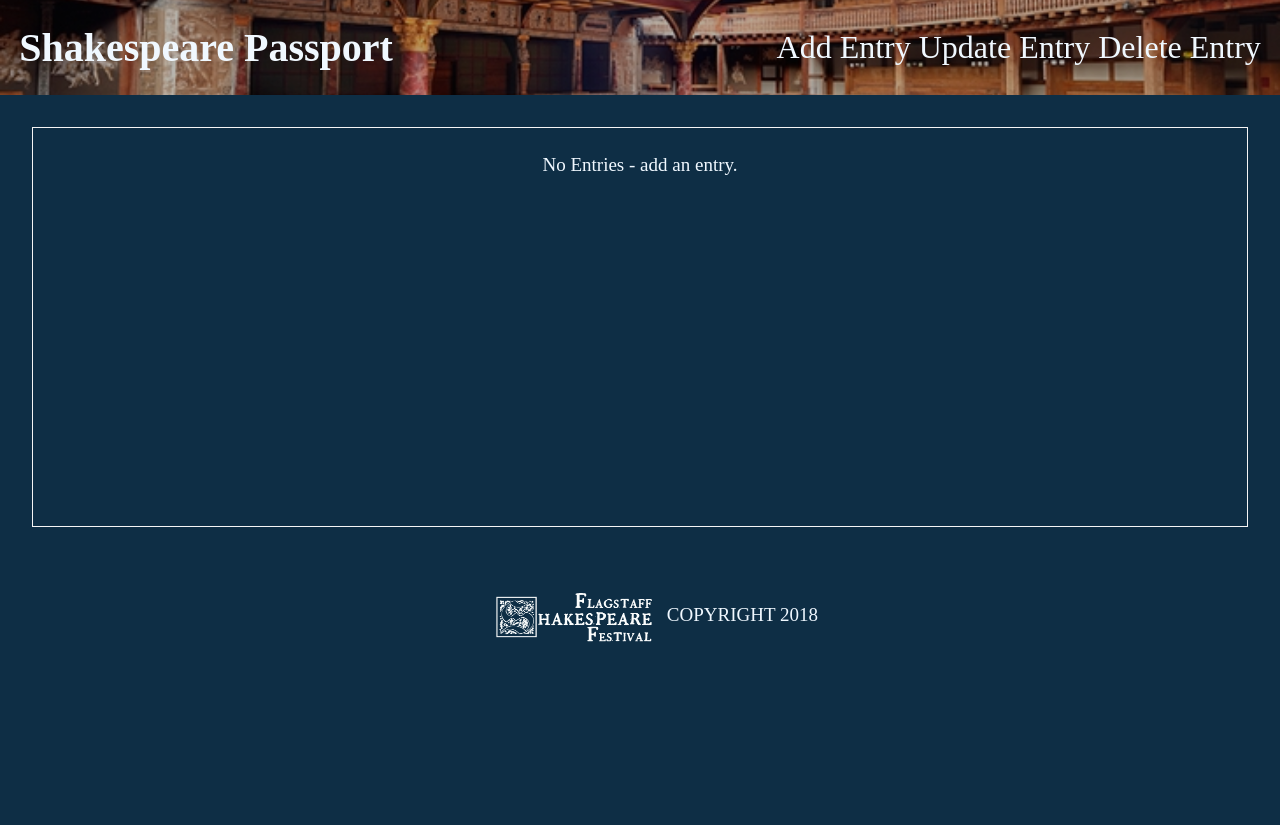
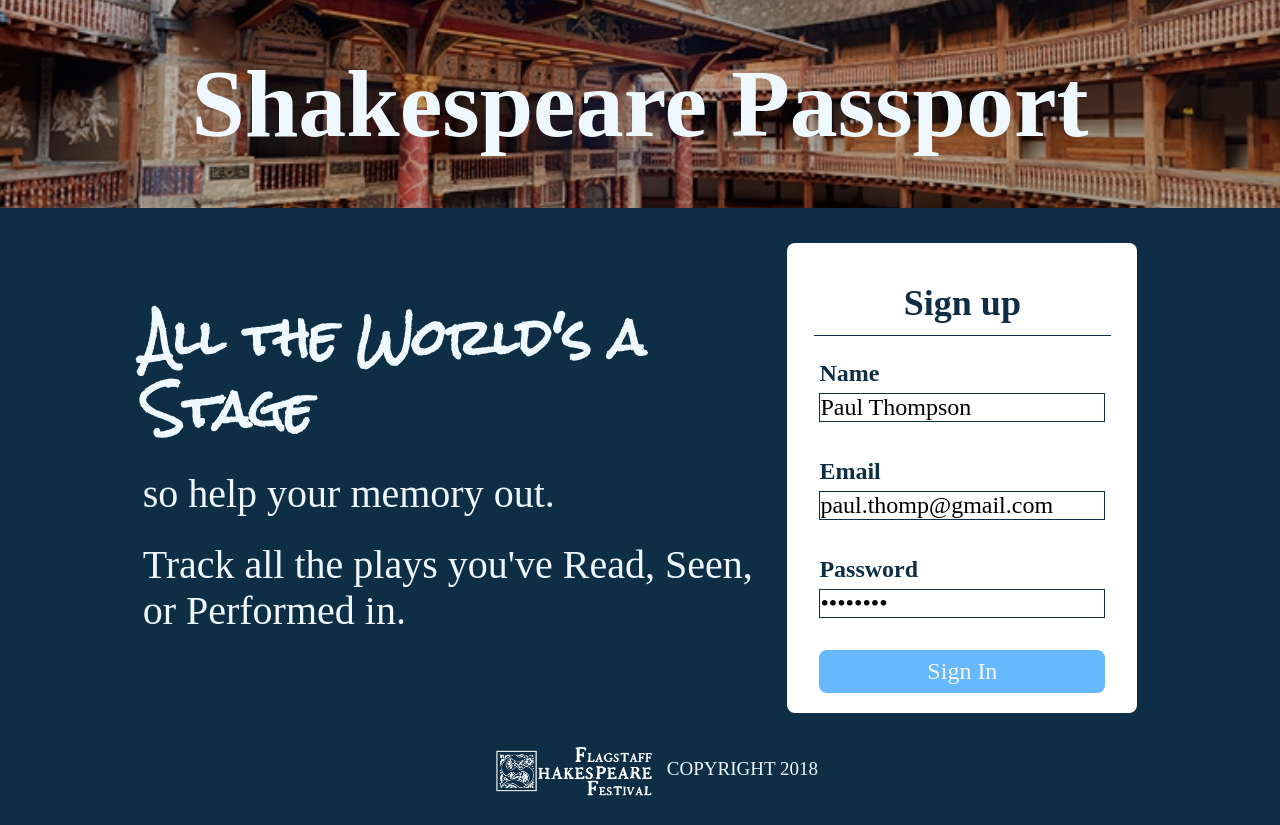
Before and after one commit to BlitzDampfwalze/shakespeare-passport-node-capstone, a website: page public/index.html in a window 1280 px wide. Before the commit the page ends 800 px from the top, so only its background shows below. Drawn offline with nearby package versions, Linux system fonts and the light colour scheme; a web font is replaced by a local one.

Commit message:
After mentor session

```diff
--- a/public/index.html
+++ b/public/index.html
@@ -11,7 +11,7 @@
 </head>
 
 <body>
-    <div class="navbar">
+    <div class="navbar" style="display: none;">
         <div id="nav-header">
             <h4>Shakespeare Passport</h4>
         </div>
@@ -23,31 +23,31 @@
             </ul>
         </div>
     </div>
-    <header role="banner" style="display: none;">
+    <header role="banner">
         <h1>Shakespeare Passport</h1>
     </header>
     <main role="main">
-        <div id="form-container" style="display: none;">
+        <div id="form-container">
             <div class="gutter">
                 <section id="form-text">
                     <h3>All the World's a Stage</h3>
                     <p>so help your memory out.</p>
                     <p>Track all the plays you've Read, Seen, or Performed in.</p>
                 </section>
-                <form action="#" class="sign-up-form">
+                <form class="sign-up-form">
                     <legend>Sign up</legend>
                     <fieldset>
                         <p>
-                            <label for="name">Name</label>
-                            <input type="name" id="password" placeholder="Peter Piper">
+                            <label for="signUpName">Name</label>
+                            <input type="name" id="signUpName" placeholder="Peter Piper" value="Paul Thompson">
                         </p>
                         <p>
-                            <label for="username">Email</label>
-                            <input type="email" id="username" placeholder="OtisThePug@hotmail.com">
+                            <label for="signUpUsername">Email</label>
+                            <input type="email" id="signUpUsername" placeholder="OtisThePug@hotmail.com" value="paul.thomp@gmail.com">
                         </p>
                         <p>
-                            <label for="password">Password</label>
-                            <input type="email" id="password" placeholder="Lt_Fish1902">
+                            <label for="signUpPassword">Password</label>
+                            <input type="password" id="signUpPassword" placeholder="Lt_Fish1902" value="pass2018">
                         </p>
                         <button type="submit" class="submit-button">Sign In</button>
                     </fieldset>
@@ -59,25 +59,28 @@
             <button type="submit" class="login-button">Login</button>
         </div>
         <section id="login-page" style="display: none;">
-            <form action="#" class="login-form">
+            <form class="login-form">
                 <legend>Login</legend>
                 <fieldset>
                     <p>
-                        <label for="username">Email</label>
-                        <input type="email" id="username" placeholder="OtisThePug@hotmail.com">
+                        <label for="loginUsername">Email</label>
+                        <input type="email" id="loginUsername" placeholder="OtisThePug@hotmail.com" value="paul.thomp@gmail.com">
                     </p>
                     <p>
-                        <label for="password">Password</label>
-                        <input type="email" id="password" placeholder="Lt_Fish1902">
+                        <label for="loginPassword">Password</label>
+                        <input type="password" id="loginPassword" placeholder="Lt_Fish1902" value="pass2018">
                     </p>
                     <button type="submit" class="submit-button">Sign In</button>
                     <span>Need to <button>Sign-up</button>?</span>
                 </fieldset>
             </form>
         </section>
-        <section class="user-list">
+
+        <section class="user-list" style="display: none;">
+
             <p>No Entries - add an entry.</p>
         </section>
+
     </main>
 
     <footer>
```
